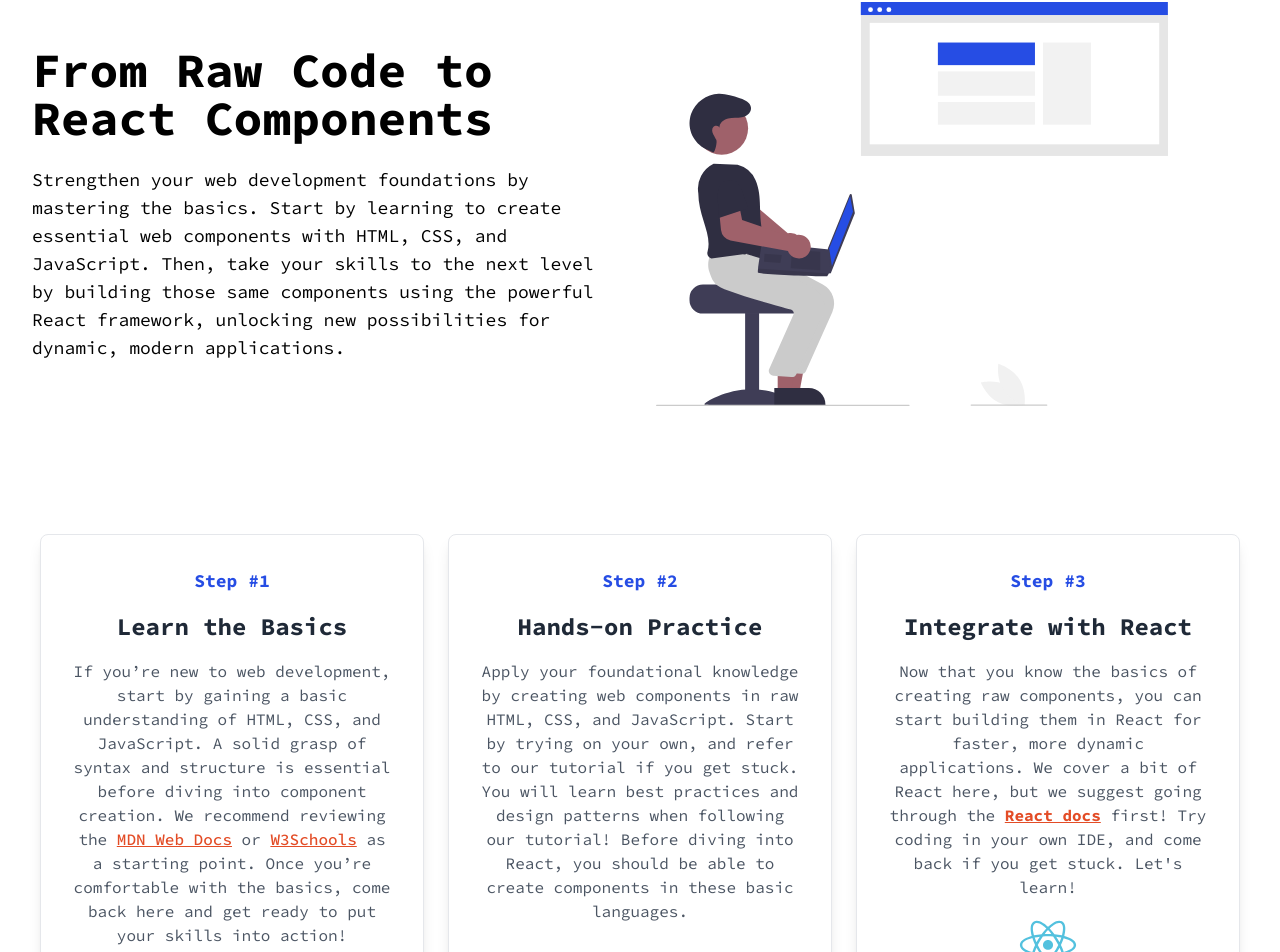
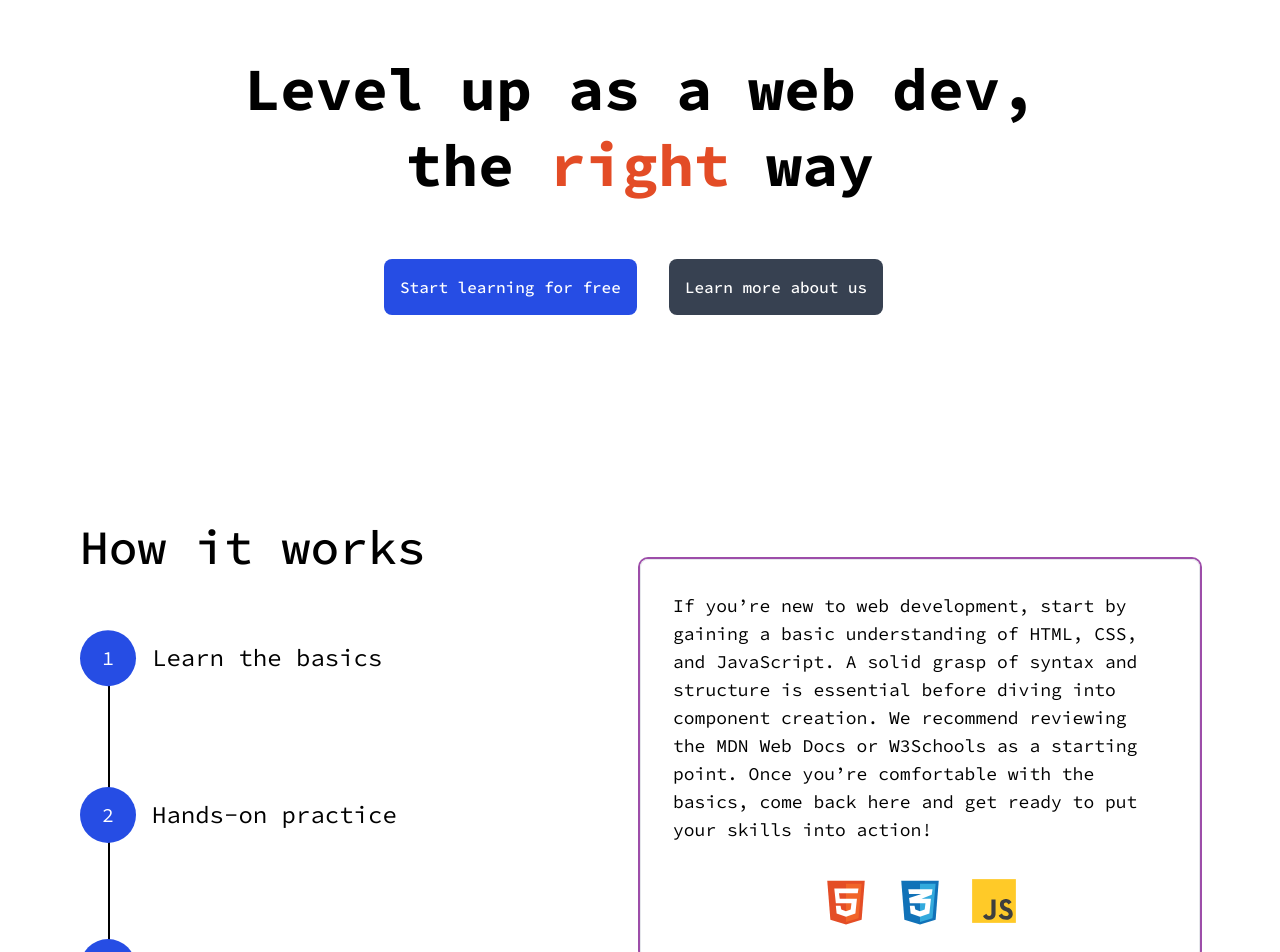
Before and after one commit to samkolache/scratchToReact, a Next.js app: page / in a window 1280 px wide. Shown: the part 162-1114 px from the top of the page. Built offline with nearby package versions, Linux system fonts and the light colour scheme.

Commit message:
redesigned homepage with framer motion

```diff
--- a/package.json
+++ b/package.json
@@ -12,10 +12,12 @@
     "@codesandbox/sandpack-react": "^2.19.9",
     "@heroicons/react": "^2.1.5",
     "clsx": "^2.1.1",
+    "framer-motion": "^11.11.17",
     "next": "15.0.2",
     "react": "^18.2.0",
-    "react-dom": "^18.2.0"
-
+    "react-dom": "^18.2.0",
+    "react-tsparticles": "^2.12.2",
+    "tsparticles": "^3.6.0"
   },
   "devDependencies": {
     "@types/node": "^20",
--- a/src/app/components/home/Hero.tsx
+++ b/src/app/components/home/Hero.tsx
@@ -1,33 +1,73 @@
+'use client'
 import Image from "next/image";
+import {easeInOut, motion} from 'framer-motion'
+import Link from "next/link";
 
-const Hero = () => {
+
+export default function Hero  ()  {
+  const textOne = "Level up as a web dev,".split(" ")
+
+
   return (
-    <section className="py-10 mt-12">
-      <div className="max-w-screen-xl mx-auto grid grid-cols-1 md:grid-cols-2 items-center gap-8 px-4 md:px-8">
-        <div className="space-y-6">
-          <h1 className="text-3xl md:text-5xl font-bold">
-            From Raw Code to React Components
+    <section className="py-24 mt-12 slate">
+      <div className="max-w-4xl mx-auto px-4 md:px-8 text-center space-y-16">
+        <div>
+          <h1 className="text-3xl md:text-6xl font-bold">
+          {textOne.map((el, i) => (
+              <motion.span
+              initial = {{opacity: 0}}
+              animate = {{opacity: 1}}
+              transition={{
+                duration: .25,
+                delay: i/10
+              }}
+              key={i}
+              >
+                {el}{" "}
+              </motion.span>
+            ))}
           </h1>
-          <p className="text-base md:text-lg">
-            Strengthen your web development foundations by mastering the basics.
-            Start by learning to create essential web components with HTML, CSS,
-            and JavaScript. Then, take your skills to the next level by building
-            those same components using the powerful React framework, unlocking
-            new possibilities for dynamic, modern applications.
-          </p>
+          <motion.h1
+            className="text-3xl md:text-6xl font-bold mt-4"
+            initial={{ y: -100, scale: 1.2, opacity: 0 }}
+            animate={{ y: 0, scale: 1, opacity: 1 }}
+            transition={{
+              duration: 0.25,
+              delay: 1.25,
+              ease: [0.16, 1, 0.3, 1],
+            }}
+          >
+            the <span className="text-brandOrange">right</span> way
+          </motion.h1>
         </div>
-        <div className="hidden md:block">
-          <Image
-            src="/hero-ill.svg"
-            alt="Web design illustration"
-            width={400}
-            height={250}
-            className="w-full max-w-md lg:max-w-lg"
-          />
-        </div>
+          <motion.div
+          className="flex items-center gap-8 max-w-lg mx-auto"
+          initial = {{opacity: 0, scale: 0.95, y:20}}
+          animate = {{opacity: 1, scale: 1, y:0}}
+          transition={{
+            duration: 0.6,
+            delay: 2,
+            ease: "easeOut"
+          }}
+          >
+            <motion.button
+            className="px-4 py-4 bg-brandBlue text-white font-medium rounded-lg "
+            whileHover={{scale: 1.05}}
+            whileTap={{scale: .95}}
+            transition={{ duration: 0.2 }}
+            >
+              <Link href = "/learn">Start learning for free</Link>
+            </motion.button>
+            <motion.button
+            className="px-4 py-4 bg-gray-700 text-white font-medium rounded-lg"
+            whileHover={{scale: 1.05}}
+            whileTap={{scale: .95}}
+            transition={{ duration: 0.2 }}
+            >
+              <Link href = "/about">Learn more about us</Link>
+            </motion.button>
+          </motion.div>
       </div>
     </section>
   );
 };
-
-export default Hero;
--- a/src/app/components/home/HowItWorks.tsx
+++ b/src/app/components/home/HowItWorks.tsx
@@ -1,51 +1,132 @@
+"use client";
+import clsx from "clsx";
 import Image from "next/image";
-import Link from "next/link";
+import { useState } from "react";
+import { motion } from "framer-motion";
 
 const HowItWorks = () => {
   return (
-    <section className="py-10 mt-12 px-4 md:px-8">
-      <div className="flex flex-col md:flex-row justify-evenly space-y-8 md:space-y-0 md:space-x-4">
-        <div className="max-w-sm bg-white shadow-lg flex flex-col p-8 items-center rounded-lg space-y-4 border border-gray-200">
-          <h4 className="text-lg font-semibold text-brandBlue">Step #1</h4>
-          <h3 className="text-xl md:text-2xl font-bold text-gray-800">Learn the Basics</h3>
-          <p className="text-gray-600 text-center leading-relaxed text-sm md:text-base">
-            If you’re new to web development, start by gaining a basic understanding of HTML, CSS, and JavaScript.
-            A solid grasp of syntax and structure is essential before diving into component creation. We recommend reviewing
-            the <a href="https://developer.mozilla.org/en-US/" className="underline text-brandOrange font-medium">MDN Web Docs</a> or <a href="https://www.w3schools.com/" className="underline text-brandOrange font-medium">W3Schools</a> as a starting point. Once you’re comfortable with the basics, come back here and get
-            ready to put your skills into action!
-          </p>
-          <div className="flex space-x-4">
-            <Image src='/html-logo.svg' alt="HTML logo" width={30} height={30} />
-            <Image src='/css-logo.svg' alt="CSS logo" width={30} height={30} />
-            <Image src='/js-logo.svg' alt="JS logo" width={30} height={30} />
-          </div>
-        </div>
-
-        <div className="max-w-sm bg-white shadow-lg flex flex-col p-8 items-center rounded-lg space-y-4 border border-gray-200">
-          <h4 className="text-lg font-semibold text-brandBlue">Step #2</h4>
-          <h3 className="text-xl md:text-2xl font-bold text-gray-800">Hands-on Practice</h3>
-          <p className="text-gray-600 text-center leading-relaxed text-sm md:text-base">
-            Apply your foundational knowledge by creating web components in raw HTML, CSS, and JavaScript. Start by trying on your own, and
-            refer to our tutorial if you get stuck. You will learn best practices and design patterns when following our tutorial! Before
-            diving into React, you should be able to create components in these basic languages.
-          </p>
-        </div>
-
-        <div className="max-w-sm bg-white shadow-lg flex flex-col p-8 items-center rounded-lg space-y-4 border border-gray-200">
-          <h4 className="text-lg font-semibold text-brandBlue">Step #3</h4>
-          <h3 className="text-xl md:text-2xl font-bold text-gray-800">Integrate with React</h3>
-          <p className="text-gray-600 text-center leading-relaxed text-sm md:text-base">
-            Now that you know the basics of creating raw components, you can start building them in React for faster,
-            more dynamic applications. We cover a bit of React here, but we suggest going through the <a href="https://react.dev/" className="font-semibold underline text-brandOrange">React docs</a> first! Try coding in your own IDE, and come back if you get stuck. Let's learn!
-          </p>
-          <Image src='/react-logo.svg' alt="React logo" width={60} height={60} />
-        </div>
-      </div>
-      <div className="flex justify-center mt-12">
-        <Link href = '/learn' className="px-6 py-3 bg-brandBlue text-white font-bold text-lg rounded-lg">Start Learning!</Link>
-      </div>
+    <section className="py-16 mt-12 md:px-8">
+      <HowItWorksGraph />
     </section>
   );
 };
 
+const HowItWorksGraph = () => {
+  const [selected, setSelected] = useState(0);
+
+  const steps = [
+    {
+      title: "Learn the basics",
+      step: 1,
+      content:
+        "If you’re new to web development, start by gaining a basic understanding of HTML, CSS, and JavaScript. A solid grasp of syntax and structure is essential before diving into component creation. We recommend reviewing the MDN Web Docs or W3Schools as a starting point. Once you’re comfortable with the basics, come back here and get ready to put your skills into action!",
+      images: (
+        <>
+          <Image src="/html-logo.svg" alt="HTML logo" width={50} height={50} />
+          <Image src="/css-logo.svg" alt="CSS logo" width={50} height={50} />
+          <Image src="/js-logo.svg" alt="JS logo" width={50} height={50} />
+        </>
+      ),
+    },
+    {
+      title: "Hands-on practice",
+      step: 2,
+      content:
+        "Apply your foundational knowledge by creating web components in raw HTML, CSS, and JavaScript. Start by trying on your own, and refer to our tutorial if you get stuck. You will learn best practices and design patterns when following our tutorial! Before diving into React, you should be able to create components in these basic languages.",
+      images: (
+        <>
+          <Image src="/web.svg" alt="JS logo" width={50} height={50} />
+        </>
+      ),
+    },
+    {
+      title: "Now time for React & Tailwind!",
+      step: 3,
+      content:
+        "Now that you know the basics of creating raw components, you can start building them in React for faster, more dynamic applications. We cover a bit of React here, but we suggest going through the React docs first! Try coding in your own IDE, and come back if you get stuck. Let's learn!",
+      images: (
+        <>
+          <Image src="/react-logo.svg" alt="JS logo" width={50} height={50} />
+        </>
+      ),
+    },
+  ];
+
+  return (
+    <>
+      <div className="grid grid-cols-1 md:grid-cols-2 max-w-[1400px] mx-auto items-center justify-between px-12">
+        <div className="space-y-16">
+          <h2 className="text-5xl font-medium">How it works</h2>
+          <div className="relative">
+            <div
+              className="absolute top-8 left-7 w-0.5 bg-black z-0"
+              style={{ height: "calc(100% - 4rem)" }}
+            ></div>
+
+            {steps.map((step, index) => (
+              <motion.div
+                key={step.step}
+                onClick={() => setSelected(step.step - 1)}
+                className={clsx(
+                  "flex items-center gap-4 relative z-10 cursor-pointer",
+                  {
+                    "mt-24": index !== 0,
+                  }
+                )}
+                animate={
+                  selected === index
+                    ? { y: [0, -10, 0] } // Bouncing animation
+                    : { y: 0 }
+                }
+                transition={
+                  selected === index
+                    ? { duration: 0.5, repeat: Infinity, repeatType: "loop" }
+                    : { duration: 0 }
+                }
+              >
+                <span
+                  className="w-14 h-14 bg-brandBlue rounded-full flex items-center justify-center text-white text-xl"
+                >
+                  {step.step}
+                </span>
+                <h3 className="text-2xl">{step.title}</h3>
+              </motion.div>
+            ))}
+          </div>
+        </div>
+
+        <motion.div
+          className="relative p-8 rounded-lg overflow-hidden"
+          style={{
+            borderWidth: "1px",
+            borderStyle: "solid",
+            borderRadius: "8px",
+          }}
+          animate={{
+            boxShadow: [
+              "0 0 0 2px #264DE4",
+              "0 0 0 2px #E34C26",
+              "0 0 0 2px #53C1DE",
+              "0 0 0 2px #F7DF1E",
+              "0 0 0 2px #264DE4",
+            ],
+          }}
+          transition={{
+            duration: 5,
+            repeat: Infinity,
+            ease: "linear",
+          }}
+        >
+          {/* Content */}
+          <p className="text-lg">{steps[selected].content}</p>
+          <div className="flex gap-6 justify-center mt-8">{steps[selected].images}</div>
+        </motion.div>
+
+
+      </div>
+    </>
+  );
+};
+
 export default HowItWorks;
--- a/src/app/page.tsx
+++ b/src/app/page.tsx
@@ -1,5 +1,5 @@
 import Footer from "./components/Footer";
-import Hero from "./components/home/Hero";
+import Hero from "./components/home/Hero"
 import HowItWorks from "./components/home/HowItWorks";
 import Navbar from "./components/Navbar";
 
```
Also changed, not shown: src/app/about/page.tsx (+2 -30 lines), src/app/components/Navbar.tsx (+16 -6 lines), src/app/test/page.tsx (added, +27 -0 lines), public/web.svg (added), src/app/components/learn/CodePreviewLayout.tsx (line endings or trailing spaces), src/app/components/learn/CompLayout.tsx (line endings or trailing spaces), 1 other file (tests, documents, lock files or other folders).
